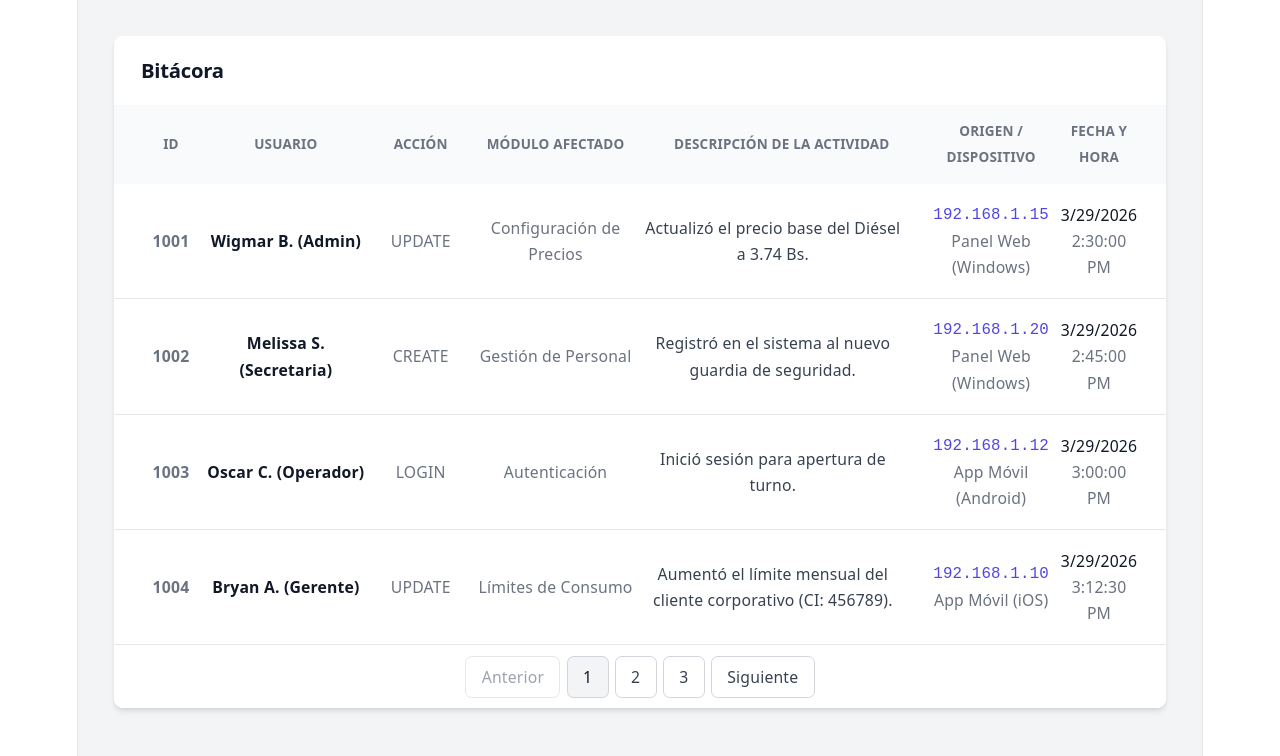
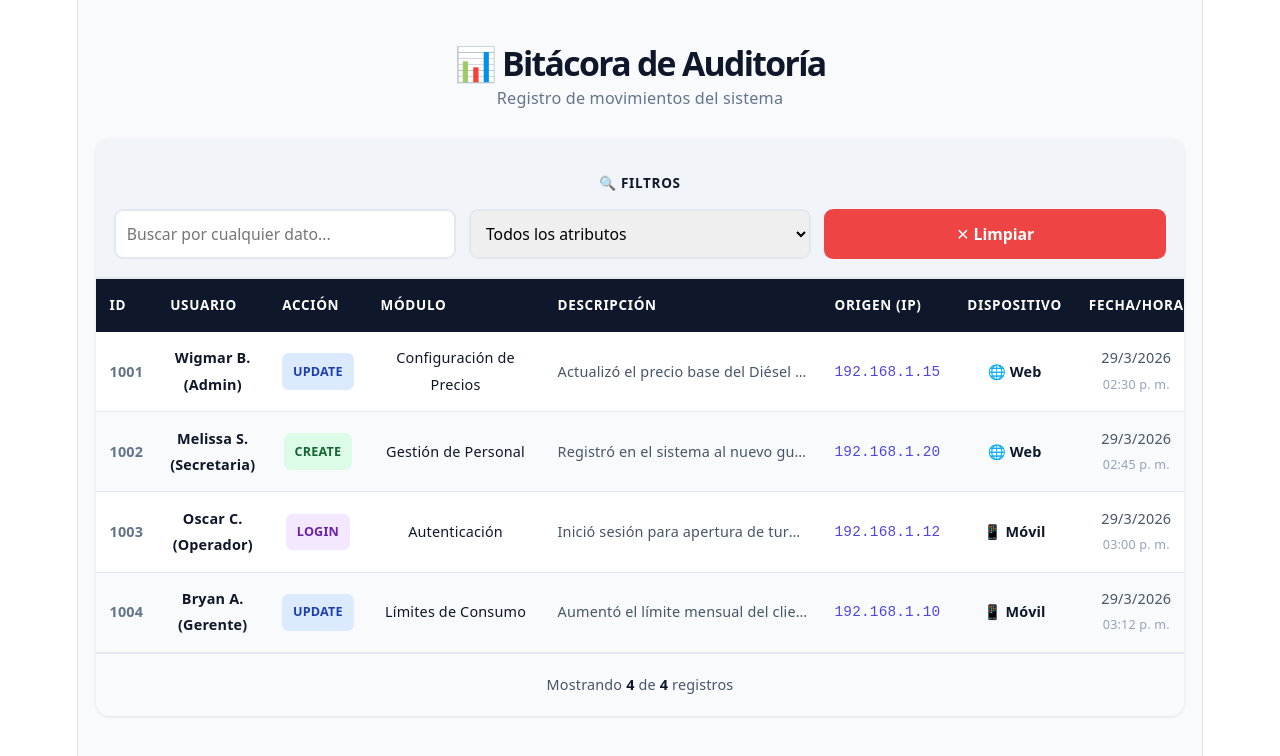
Before and after one commit to naixs007/sistema_gasolinera, a React app in the folder frontend/: page /bitacora in a window 1280 px wide. Shown: the top 756 px of the page. Built offline with nearby package versions, Linux system fonts and the light colour scheme; the HTML template or start-up script is replaced by a standard one.

Commit message:
actualizando diseño adaptable y filtros mejorados en Bitacora

```diff
--- a/frontend/src/components/Bitacora.jsx
+++ b/frontend/src/components/Bitacora.jsx
@@ -1,4 +1,4 @@
-import React, { useState } from "react";
+import React, { useState, useMemo } from "react";
 
 const Bitacora = () => {
   const [registros] = useState([
@@ -37,153 +37,216 @@ const Bitacora = () => {
       usuario: "Bryan A. (Gerente)",
       accion: "UPDATE",
       modulo_afectado: "Límites de Consumo",
-      descripcion:
-        "Aumentó el límite mensual del cliente corporativo (CI: 456789).",
+      descripcion: "Aumentó el límite mensual del cliente corporativo (CI: 456789).",
       direccion_ip: "192.168.1.10",
       dispositivo: "App Móvil (iOS)",
       creado_en: "2026-03-29T15:12:30",
     },
   ]);
 
+  const [busquedaLibre, setBusquedaLibre] = useState("");
+  const [filtroAtributo, setFiltroAtributo] = useState("todos");
+
+  const registrosFiltrados = useMemo(() => {
+    return registros.filter((registro) => {
+      const textoLibre = busquedaLibre.toLowerCase();
+      const coincideTexto =
+        registro.id.toLowerCase().includes(textoLibre) ||
+        registro.usuario.toLowerCase().includes(textoLibre) ||
+        registro.accion.toLowerCase().includes(textoLibre) ||
+        registro.modulo_afectado.toLowerCase().includes(textoLibre) ||
+        registro.descripcion.toLowerCase().includes(textoLibre) ||
+        registro.direccion_ip.includes(textoLibre) ||
+        registro.dispositivo.toLowerCase().includes(textoLibre);
+
+      const coincideAtributo =
+        filtroAtributo === "todos" ||
+        (filtroAtributo === "web" && registro.dispositivo.includes("Web")) ||
+        (filtroAtributo === "movil" && registro.dispositivo.includes("Móvil")) ||
+        (filtroAtributo === "create" && registro.accion === "CREATE") ||
+        (filtroAtributo === "update" && registro.accion === "UPDATE") ||
+        (filtroAtributo === "delete" && registro.accion === "DELETE") ||
+        (filtroAtributo === "login" && registro.accion === "LOGIN");
+
+      return coincideTexto && coincideAtributo;
+    });
+  }, [busquedaLibre, filtroAtributo]);
+
   const getColorAccion = (accion) => {
-    switch (accion) {
-      case "CREATE":
-        return "accion-create";
-      case "UPDATE":
-        return "accion-update";
-      case "DELETE":
-        return "accion-delete";
-      default:
-        return "accion-login";
-    }
+    const colores = {
+      CREATE: { bg: "#dcfce7", text: "#166534" },
+      UPDATE: { bg: "#dbeafe", text: "#1e40af" },
+      DELETE: { bg: "#fee2e2", text: "#991b1b" },
+      LOGIN: { bg: "#f3e8ff", text: "#6b21a8" },
+    };
+    return colores[accion] || { bg: "#f3f4f6", text: "#374151" };
   };
 
-  // Función para evitar que los enlaces de paginación recarguen la página
-  const handlePageClick = (e) => {
-    e.preventDefault();
+  const limpiarFiltros = () => {
+    setBusquedaLibre("");
+    setFiltroAtributo("todos");
   };
 
   return (
-    <div className="bitacora-container">
-      <div className="bitacora-card">
-        {/* Encabezado */}
-        <div className="bitacora-header">
-          <h2>Bitácora</h2>
-          {/*<button
-            className="btn-detalles"
-            style={{
-              backgroundColor: "#4f46e5",
-              color: "white",
-              border: "none",
-              padding: "0.5rem 1rem",
-            }}
-          >
-            Descargar Reporte
-          </button>*/}
+    <div style={{ minHeight: "100vh", backgroundColor: "#f8fafc", padding: "1rem" }}>
+      <div style={{ maxWidth: "1400px", margin: "0 auto" }}>
+        {/* HEADER */}
+        <div style={{ marginBottom: "1.5rem" }}>
+          <h1 style={{ fontSize: "1.875rem", fontWeight: "700", color: "#0f172a", marginBottom: "0.5rem" }}>
+            📊 Bitácora de Auditoría
+          </h1>
+          <p style={{ color: "#64748b", fontSize: "0.9rem" }}>
+            Registro de movimientos del sistema
+          </p>
         </div>
 
-        {/* CONTENEDOR GRID (Reemplaza a la tabla HTML) */}
-        <div className="grid-table">
-          {/* Cabecera del Grid */}
-          <div className="grid-header">
-            <div>ID</div>
-            <div>Usuario</div>
-            <div>Acción</div>
-            <div>Módulo Afectado</div>
-            <div>Descripción de la Actividad</div>
-            <div>Origen / Dispositivo</div>
-            <div>Fecha y Hora</div>
+        {/* CARD PRINCIPAL */}
+        <div style={{ backgroundColor: "#fff", borderRadius: "0.75rem", boxShadow: "0 1px 3px rgba(0,0,0,0.1)", overflow: "hidden" }}>
+
+          {/* FILTROS */}
+          <div style={{ padding: "1rem", backgroundColor: "#f1f5f9", borderBottom: "2px solid #e2e8f0" }}>
+            <h3 style={{ fontSize: "0.75rem", fontWeight: "700", color: "#0f172a", marginBottom: "0.75rem", textTransform: "uppercase", letterSpacing: "0.05em" }}>
+              🔍 Filtros
+            </h3>
+            <div style={{ display: "grid", gridTemplateColumns: "repeat(auto-fit, minmax(200px, 1fr))", gap: "0.75rem" }}>
+              {/* Búsqueda libre */}
+              <input
+                type="text"
+                placeholder="Buscar por cualquier dato..."
+                value={busquedaLibre}
+                onChange={(e) => setBusquedaLibre(e.target.value)}
+                style={{
+                  padding: "0.6rem",
+                  border: "2px solid #e2e8f0",
+                  borderRadius: "0.5rem",
+                  fontSize: "0.875rem",
+                  boxSizing: "border-box",
+                  fontFamily: "inherit"
+                }}
+              />
+
+              {/* Select por atributo */}
+              <select
+                value={filtroAtributo}
+                onChange={(e) => setFiltroAtributo(e.target.value)}
+                style={{
+                  padding: "0.6rem",
+                  border: "2px solid #e2e8f0",
+                  borderRadius: "0.5rem",
+                  fontSize: "0.875rem",
+                  boxSizing: "border-box",
+                  fontFamily: "inherit"
+                }}
+              >
+                <option value="todos">Todos los atributos</option>
+                <optgroup label="Dispositivo">
+                  <option value="web">🌐 Web</option>
+                  <option value="movil">📱 Móvil</option>
+                </optgroup>
+                <optgroup label="Acción">
+                  <option value="create">✨ Crear</option>
+                  <option value="update">📝 Actualizar</option>
+                  <option value="delete">🗑️ Eliminar</option>
+                  <option value="login">🔓 Acceso</option>
+                </optgroup>
+              </select>
+
+              {/* Botón limpiar */}
+              <button
+                onClick={limpiarFiltros}
+                style={{
+                  padding: "0.6rem",
+                  backgroundColor: "#ef4444",
+                  color: "#fff",
+                  border: "none",
+                  borderRadius: "0.5rem",
+                  cursor: "pointer",
+                  fontSize: "0.875rem",
+                  fontWeight: "600",
+                  fontFamily: "inherit"
+                }}
+              >
+                ✕ Limpiar
+              </button>
+            </div>
           </div>
 
-          {/* Filas del Grid */}
-          {registros.map((registro) => (
-            <div className="grid-row" key={registro.id}>
-              <div
-                style={{
-                  fontWeight: "600",
-                  color: "#6b7280",
-                  fontSize: "0.875rem",
-                }}
-              >
-                {registro.id}
-              </div>
+          {/* TABLA RESPONSIVA */}
+          <div style={{ overflowX: "auto" }}>
+            <table style={{ width: "100%", borderCollapse: "collapse" }}>
+              <thead>
+                <tr style={{ backgroundColor: "#0f172a", color: "#fff" }}>
+                  <th style={{ padding: "0.75rem", textAlign: "left", fontSize: "0.75rem", fontWeight: "700", textTransform: "uppercase", letterSpacing: "0.05em" }}>ID</th>
+                  <th style={{ padding: "0.75rem", textAlign: "left", fontSize: "0.75rem", fontWeight: "700", textTransform: "uppercase", letterSpacing: "0.05em" }}>Usuario</th>
+                  <th style={{ padding: "0.75rem", textAlign: "left", fontSize: "0.75rem", fontWeight: "700", textTransform: "uppercase", letterSpacing: "0.05em" }}>Acción</th>
+                  <th style={{ padding: "0.75rem", textAlign: "left", fontSize: "0.75rem", fontWeight: "700", textTransform: "uppercase", letterSpacing: "0.05em", minWidth: "150px" }}>Módulo</th>
+                  <th style={{ padding: "0.75rem", textAlign: "left", fontSize: "0.75rem", fontWeight: "700", textTransform: "uppercase", letterSpacing: "0.05em", minWidth: "200px" }}>Descripción</th>
+                  <th style={{ padding: "0.75rem", textAlign: "left", fontSize: "0.75rem", fontWeight: "700", textTransform: "uppercase", letterSpacing: "0.05em" }}>Origen (IP)</th>
+                  <th style={{ padding: "0.75rem", textAlign: "left", fontSize: "0.75rem", fontWeight: "700", textTransform: "uppercase", letterSpacing: "0.05em" }}>Dispositivo</th>
+                  <th style={{ padding: "0.75rem", textAlign: "left", fontSize: "0.75rem", fontWeight: "700", textTransform: "uppercase", letterSpacing: "0.05em" }}>Fecha/Hora</th>
+                </tr>
+              </thead>
+              <tbody>
+                {registrosFiltrados.length > 0 ? (
+                  registrosFiltrados.map((registro, idx) => {
+                    const colorAccion = getColorAccion(registro.accion);
+                    return (
+                      <tr
+                        key={registro.id}
+                        style={{
+                          borderBottom: "1px solid #e2e8f0",
+                          backgroundColor: idx % 2 === 0 ? "#fff" : "#f8fafc",
+                        }}
+                        onMouseEnter={(e) => (e.currentTarget.style.backgroundColor = "#f1f5f9")}
+                        onMouseLeave={(e) => (e.currentTarget.style.backgroundColor = idx % 2 === 0 ? "#fff" : "#f8fafc")}
+                      >
+                        <td style={{ padding: "0.75rem", fontSize: "0.8rem", fontWeight: "600", color: "#64748b" }}>
+                          {registro.id}
+                        </td>
+                        <td style={{ padding: "0.75rem", fontSize: "0.8rem", fontWeight: "600", color: "#0f172a" }}>
+                          {registro.usuario}
+                        </td>
+                        <td style={{ padding: "0.75rem" }}>
+                          <span style={{ display: "inline-block", backgroundColor: colorAccion.bg, color: colorAccion.text, padding: "0.3rem 0.6rem", borderRadius: "0.375rem", fontSize: "0.7rem", fontWeight: "700" }}>
+                            {registro.accion}
+                          </span>
+                        </td>
+                        <td style={{ padding: "0.75rem", fontSize: "0.8rem", color: "#0f172a" }}>
+                          {registro.modulo_afectado}
+                        </td>
+                        <td style={{ padding: "0.75rem", fontSize: "0.8rem", color: "#475569", maxWidth: "250px", overflow: "hidden", textOverflow: "ellipsis", whiteSpace: "nowrap" }} title={registro.descripcion}>
+                          {registro.descripcion}
+                        </td>
+                        <td style={{ padding: "0.75rem", fontSize: "0.8rem", fontFamily: "monospace", color: "#4f46e5", fontWeight: "500" }}>
+                          {registro.direccion_ip}
+                        </td>
+                        <td style={{ padding: "0.75rem", fontSize: "0.8rem", fontWeight: "600", color: "#0f172a" }}>
+                          {registro.dispositivo.includes("Móvil") ? "📱 Móvil" : "🌐 Web"}
+                        </td>
+                        <td style={{ padding: "0.75rem", fontSize: "0.8rem", color: "#475569" }}>
+                          <div>{new Date(registro.creado_en).toLocaleDateString("es-BO")}</div>
+                          <div style={{ fontSize: "0.7rem", color: "#94a3b8" }}>
+                            {new Date(registro.creado_en).toLocaleTimeString("es-BO", { hour: "2-digit", minute: "2-digit" })}
+                          </div>
+                        </td>
+                      </tr>
+                    );
+                  })
+                ) : (
+                  <tr>
+                    <td colSpan="8" style={{ padding: "2rem", textAlign: "center", color: "#94a3b8", fontSize: "0.875rem" }}>
+                      No hay registros que coincidan con los filtros aplicados.
+                    </td>
+                  </tr>
+                )}
+              </tbody>
+            </table>
+          </div>
 
-              <div style={{ fontWeight: "600", color: "#111827" }}>
-                {registro.usuario}
-              </div>
-
-              <div>
-                <span
-                  className={`badge-accion ${getColorAccion(registro.accion)}`}
-                >
-                  {registro.accion}
-                </span>
-              </div>
-
-              <div>
-                <span className="badge-tabla">{registro.modulo_afectado}</span>
-              </div>
-
-              <div style={{ color: "#374151", paddingRight: "1rem" }}>
-                {registro.descripcion}
-              </div>
-
-              <div>
-                <div
-                  style={{
-                    fontFamily: "monospace",
-                    color: "#4f46e5",
-                    fontWeight: "500",
-                  }}
-                >
-                  {registro.direccion_ip}
-                </div>
-                <div className="text-xs-muted">{registro.dispositivo}</div>
-              </div>
-
-              <div>
-                <div style={{ fontWeight: "500", color: "#111827" }}>
-                  {new Date(registro.creado_en).toLocaleDateString()}
-                </div>
-                <div className="text-xs-muted">
-                  {new Date(registro.creado_en).toLocaleTimeString()}
-                </div>
-              </div>
-            </div>
-          ))}
-        </div>
-
-        {/* PAGINACIÓN INTEGRADA */}
-        <div className="pagination-container">
-          <nav aria-label="Page navigation example">
-            <ul className="pagination justify-content-center">
-              <li className="page-item disabled">
-                <a className="page-link" href="#!" onClick={handlePageClick}>
-                  Anterior
-                </a>
-              </li>
-              <li className="page-item active">
-                <a className="page-link" href="#!" onClick={handlePageClick}>
-                  1
-                </a>
-              </li>
-              <li className="page-item">
-                <a className="page-link" href="#!" onClick={handlePageClick}>
-                  2
-                </a>
-              </li>
-              <li className="page-item">
-                <a className="page-link" href="#!" onClick={handlePageClick}>
-                  3
-                </a>
-              </li>
-              <li className="page-item">
-                <a className="page-link" href="#!" onClick={handlePageClick}>
-                  Siguiente
-                </a>
-              </li>
-            </ul>
-          </nav>
+          {/* FOOTER */}
+          <div style={{ padding: "1rem", backgroundColor: "#f8fafc", borderTop: "1px solid #e2e8f0", fontSize: "0.8rem", color: "#475569" }}>
+            Mostrando <span style={{ fontWeight: "700", color: "#0f172a" }}>{registrosFiltrados.length}</span> de <span style={{ fontWeight: "700", color: "#0f172a" }}>{registros.length}</span> registros
+          </div>
         </div>
       </div>
     </div>
```
